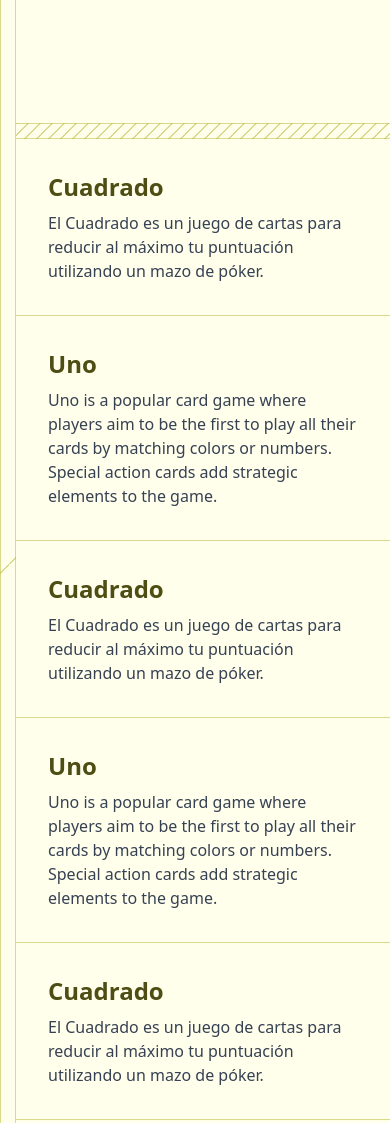
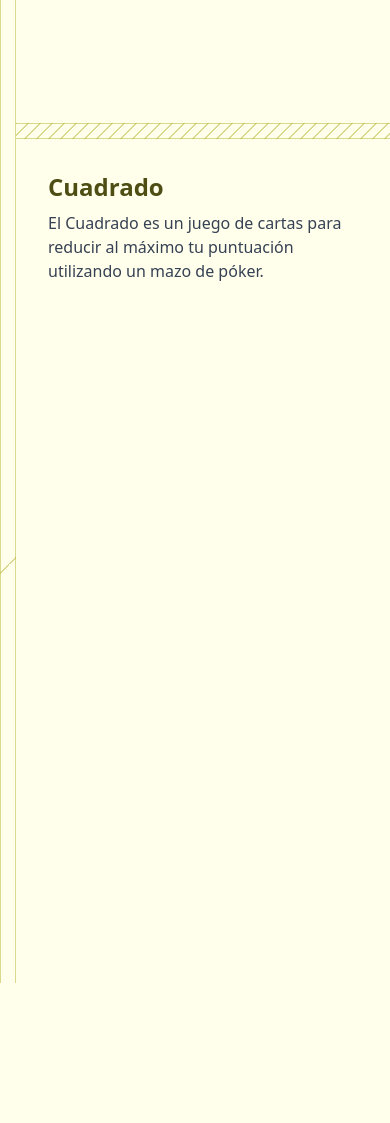
Before and after one commit to PolGubau/como-se-jugaba, an Astro site: page / in a window 390 px wide. Shown: the part 700-1823 px from the top of the page. After the commit the page ends 1683 px from the top, so only its background shows below. Built offline with nearby package versions, Linux system fonts and the light colour scheme; Astro itself is replaced by a stand-in of ours.

Commit message:
Refactor game data retrieval and improve layout styling
Simplify the game data retrieval process by removing redundant calls to getGames(). Update the layout styling for better visual consistency and responsiveness. This change enhances performance and maintainability of the code.

Issue: MW-0000
Type: refactor

```diff
--- a/src/content/games/uno.mdx
+++ /dev/null
@@ -1,9 +0,0 @@
----
-title: Uno
-description: Uno is a popular card game where players aim to be the first to play all their cards by matching colors or numbers. Special action cards add strategic elements to the game.
-addedAt: 2025-06-08
-tags:
-  - cards
----
-
-Uno
--- a/src/pages/index.astro
+++ b/src/pages/index.astro
@@ -4,15 +4,7 @@
 import Layout from "../layouts/Layout.astro";
 import { getGames } from "../lib/getGames";
 
-const games = [
-	...getGames(),
-	...getGames(),
-	...getGames(),
-	...getGames(),
-	...getGames(),
-	...getGames(),
-	...getGames(),
-];
+const games = getGames();
 ---
 
 <Layout>
@@ -20,7 +12,7 @@
 	<div class="sticky top-[80px] md:top-[150px] z-10">
 		<GradientHorizontalBar />
 	</div>
-	<ul class="pt-8 gap-8 flex flex-col divide-y divide-primary-700/50">
+	<ul class="pt-8 gap-8 flex flex-col divide-y min-h-dvh divide-primary-700/50">
 		{
 			games.map((game) => (
 				<li class="">
```
